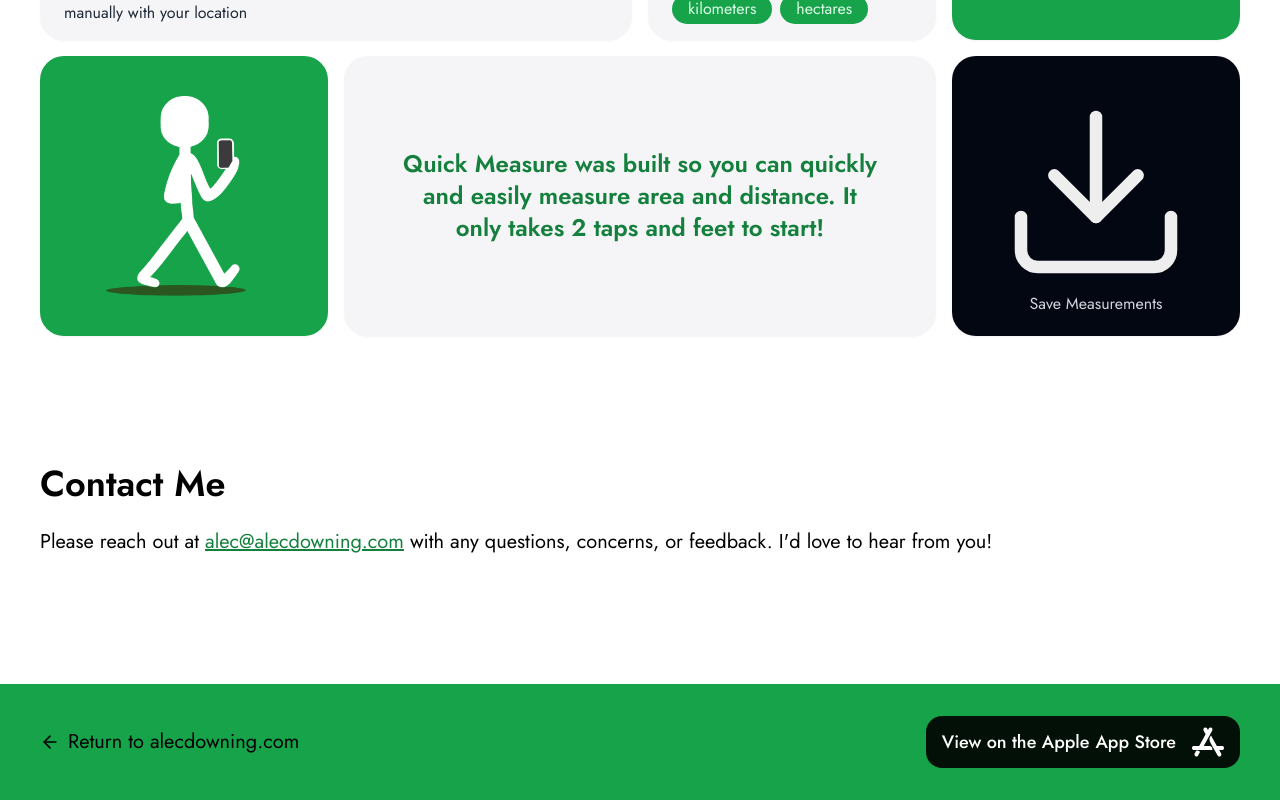
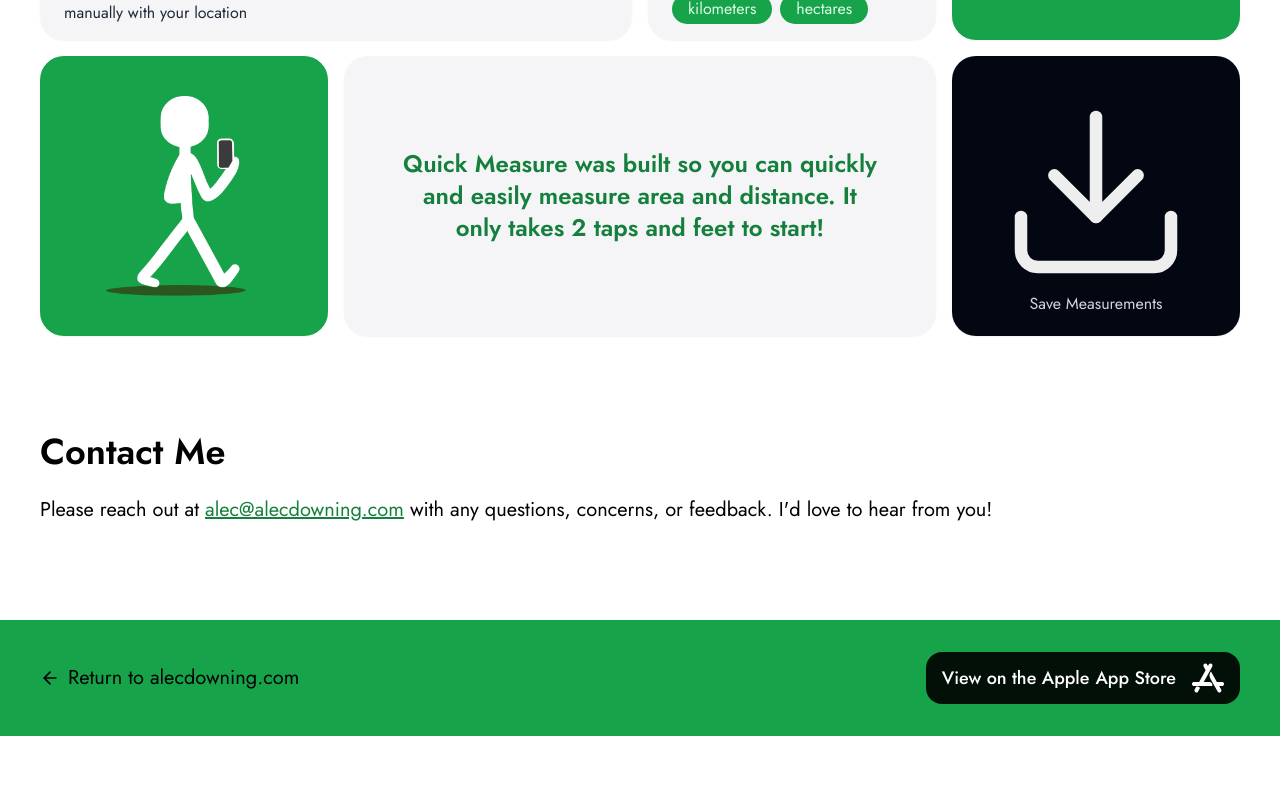
Before and after one commit to a-down/portfolio, a React (Vite) app: page /quickmeasure in a window 1280 px wide. Shown: the part 1160-1960 px from the top of the page. After the commit the page ends 1896 px from the top, so only its background shows below. Built offline with nearby package versions, Linux system fonts and the light colour scheme.

Commit message:
updated contact section margins

```diff
--- a/src/pages/QuickMeasure.jsx
+++ b/src/pages/QuickMeasure.jsx
@@ -102,7 +102,7 @@ export default function QuickMeasure() {
         </div>
 
         {/* CONTACT SECTION */}
-        <div className="mt-32 mb-32 mx-4 md:mx-16 lg:mx-24 xl:mx-auto max-w-[1200px]">
+        <div className="my-16 md:my-20 lg:my-24 mx-4 md:mx-16 lg:mx-24 xl:mx-auto max-w-[1200px]">
           <h2 className="text-4xl font-semibold mb-6">Contact Me</h2>
 
           <p className="text-xl">
```
